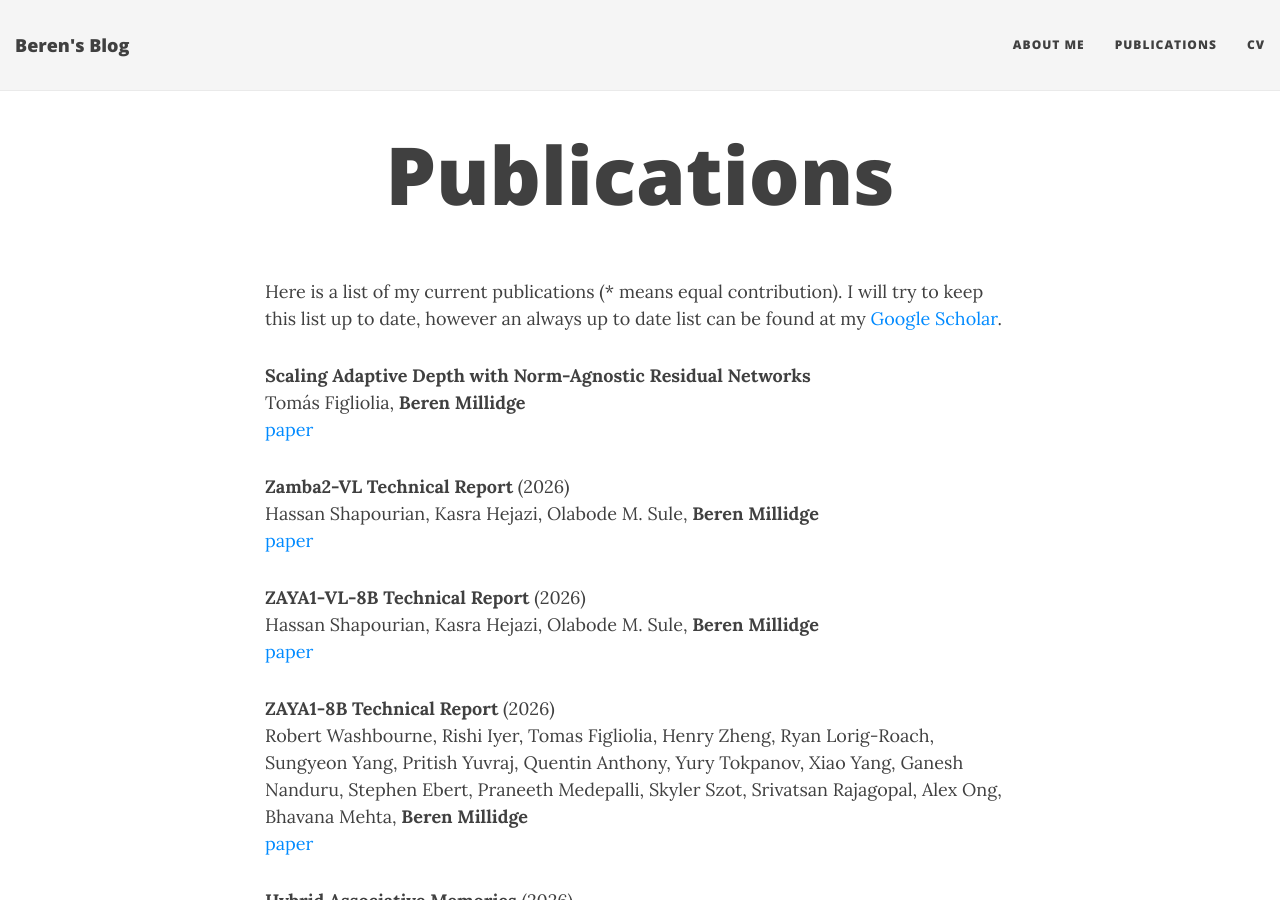
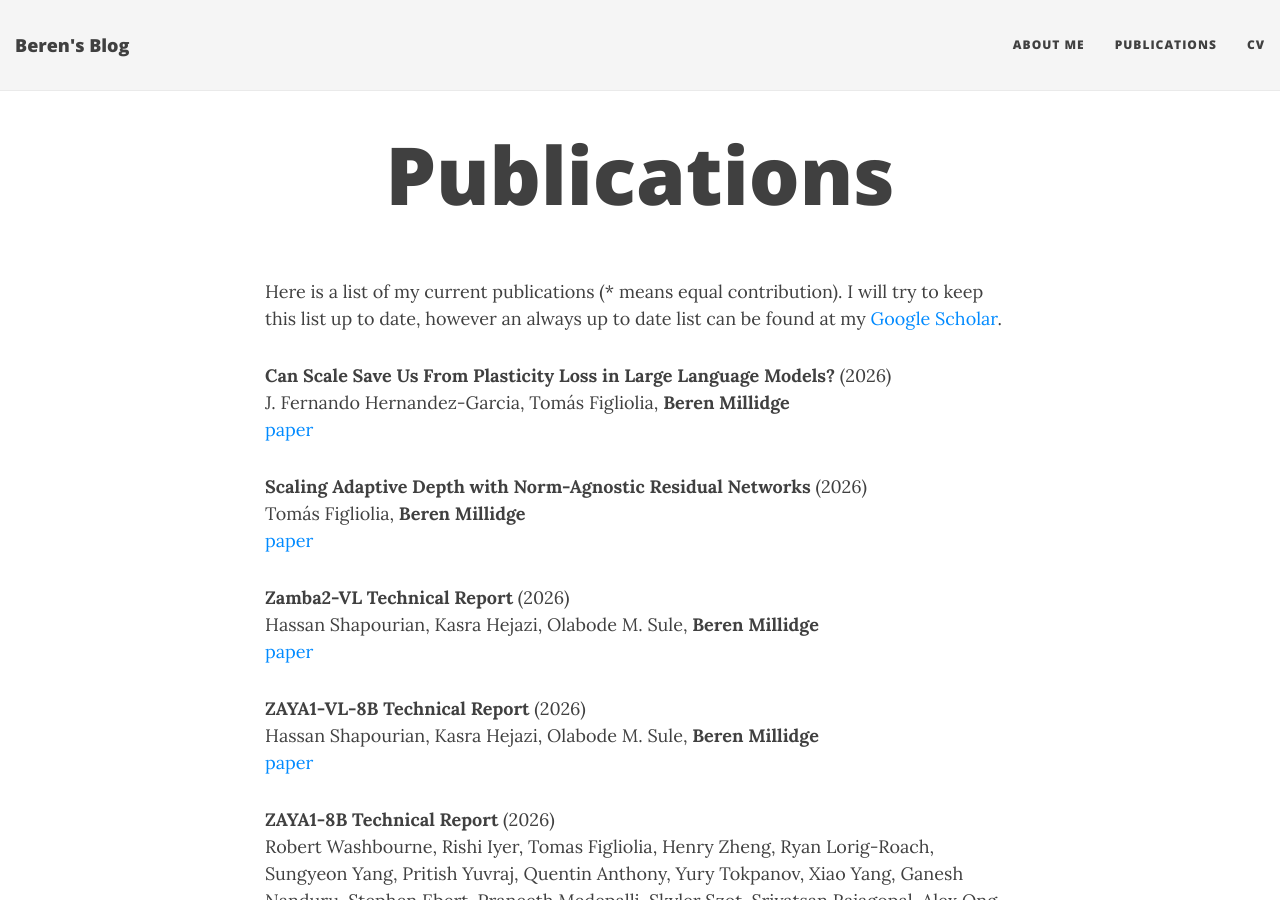
Before and after one commit to BerenMillidge/BerenMillidge.github.io, a Jekyll site: the page built from publications.md, in a window 1280 px wide and 900 px high. Built offline with Jekyll 4.4.1, drawn with Linux system fonts in a browser that asks for light colours; nearby versions of some CDN libraries.

Commit message:
Update publications.md

```diff
--- a/publications.md
+++ b/publications.md
@@ -5,7 +5,9 @@ title: Publications
 
 Here is a list of my current publications (* means equal contribution). I will try to keep this list up to date, however an always up to date list can be found at my [Google Scholar](https://scholar.google.com/citations?user=3GGkFTkAAAAJ&hl=en&oi=ao).
 
-**Scaling Adaptive Depth with Norm-Agnostic Residual Networks** <br /> Tomás Figliolia, **Beren Millidge** <br /> [paper](https://arxiv.org/abs/2606.16112)
+**Can Scale Save Us From Plasticity Loss in Large Language Models?** (2026) <br /> J. Fernando Hernandez-Garcia, Tomás Figliolia, **Beren Millidge** <br /> [paper](https://arxiv.org/abs/2606.24752)
+
+**Scaling Adaptive Depth with Norm-Agnostic Residual Networks** (2026) <br /> Tomás Figliolia, **Beren Millidge** <br /> [paper](https://arxiv.org/abs/2606.16112)
 
 **Zamba2-VL Technical Report** (2026) <br /> Hassan Shapourian, Kasra Hejazi, Olabode M. Sule, **Beren Millidge** <br /> [paper](https://arxiv.org/abs/2606.00390)
 
```
